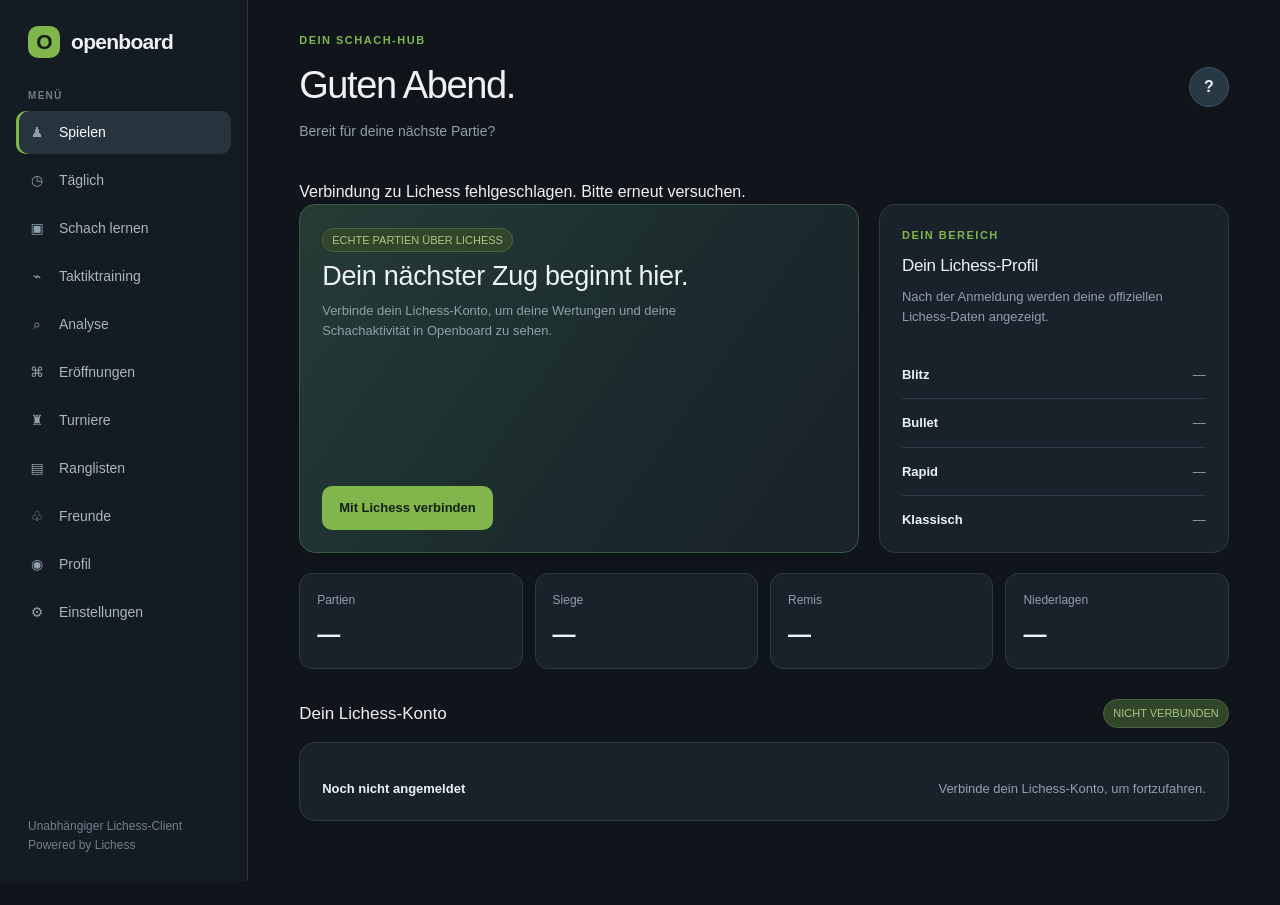
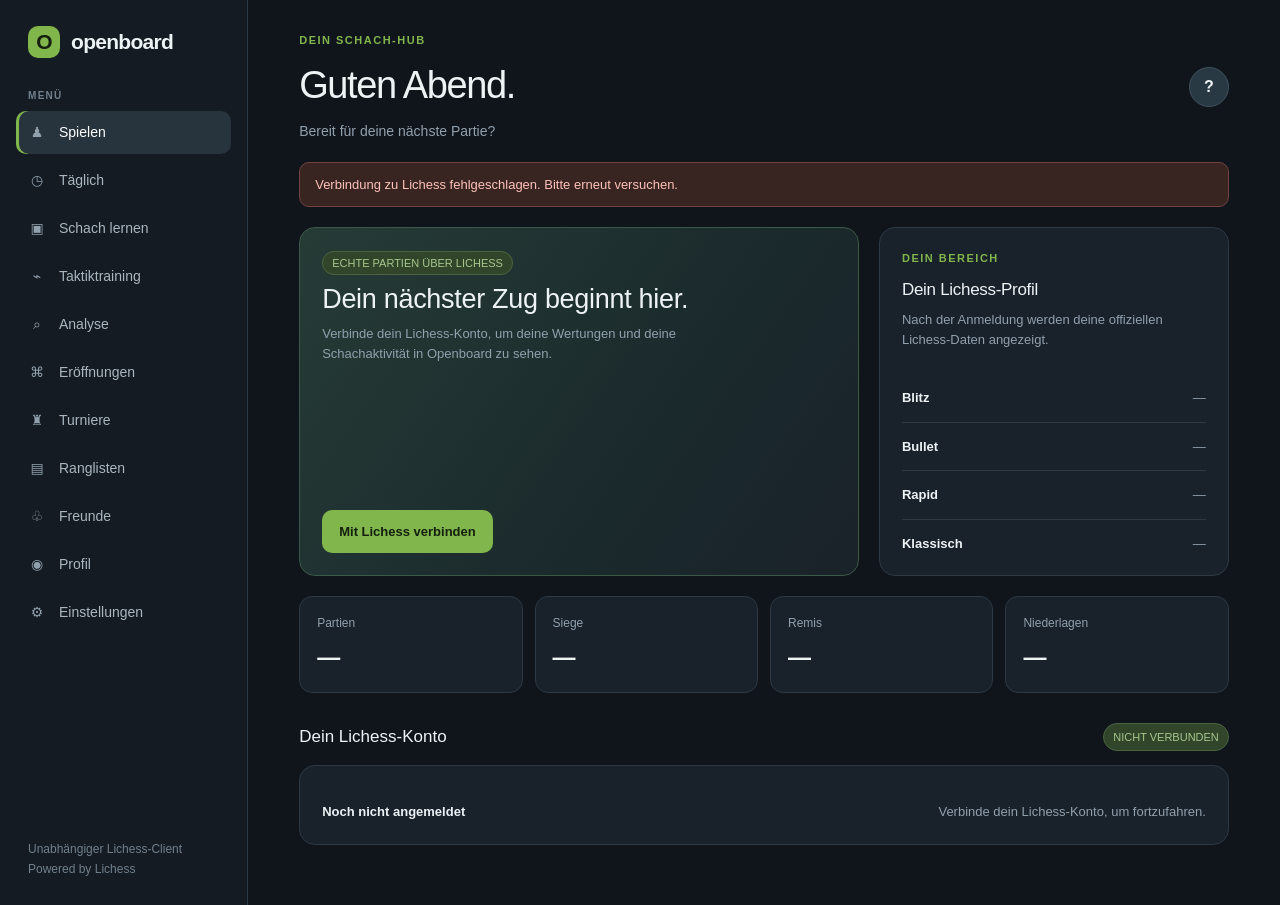
Before and after one commit to Rololol/openboard, a Next.js app: page / in a window 1280 px wide. Before the commit the page ends 881 px from the top, so only its background shows below. Built offline with nearby package versions, Linux system fonts and the light colour scheme; no server answers.

Commit message:
style: add authentication feedback states

```diff
--- a/src/app/globals.css
+++ b/src/app/globals.css
@@ -88,3 +88,9 @@ h1 { font-size:clamp(28px,3vw,38px); letter-spacing:-1.4px; margin:8px 0 7px; }
   .stat-grid { grid-template-columns:repeat(2,minmax(0,1fr)); }
   .hero { min-height:235px; }
 }
+
+.notice { border:1px solid var(--line); border-radius:10px; padding:12px 15px; margin:-18px 0 20px; font-size:13px; }
+.notice.success { color:#c7e7ad; background:#233322; border-color:#45623c; }
+.notice.error { color:#ffc1b9; background:#382522; border-color:#74433d; }
+a.btn { display:inline-flex; align-items:center; justify-content:center; }
+button:disabled { opacity:.55; cursor:not-allowed; }
```
